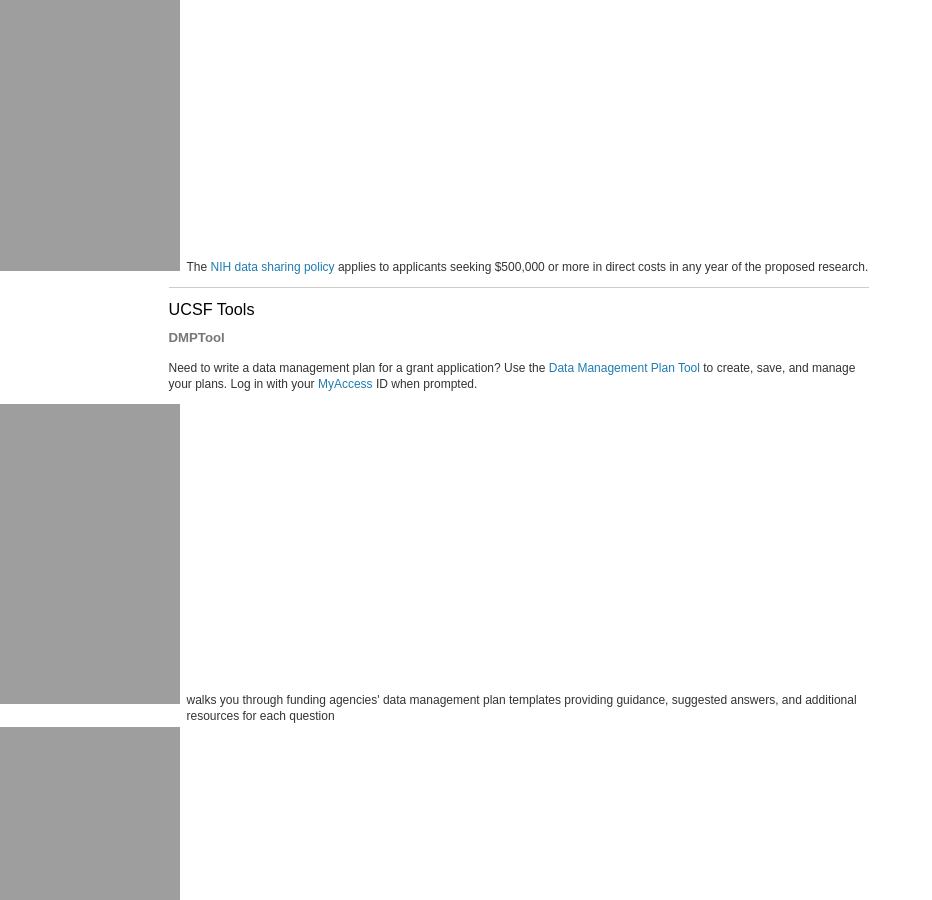
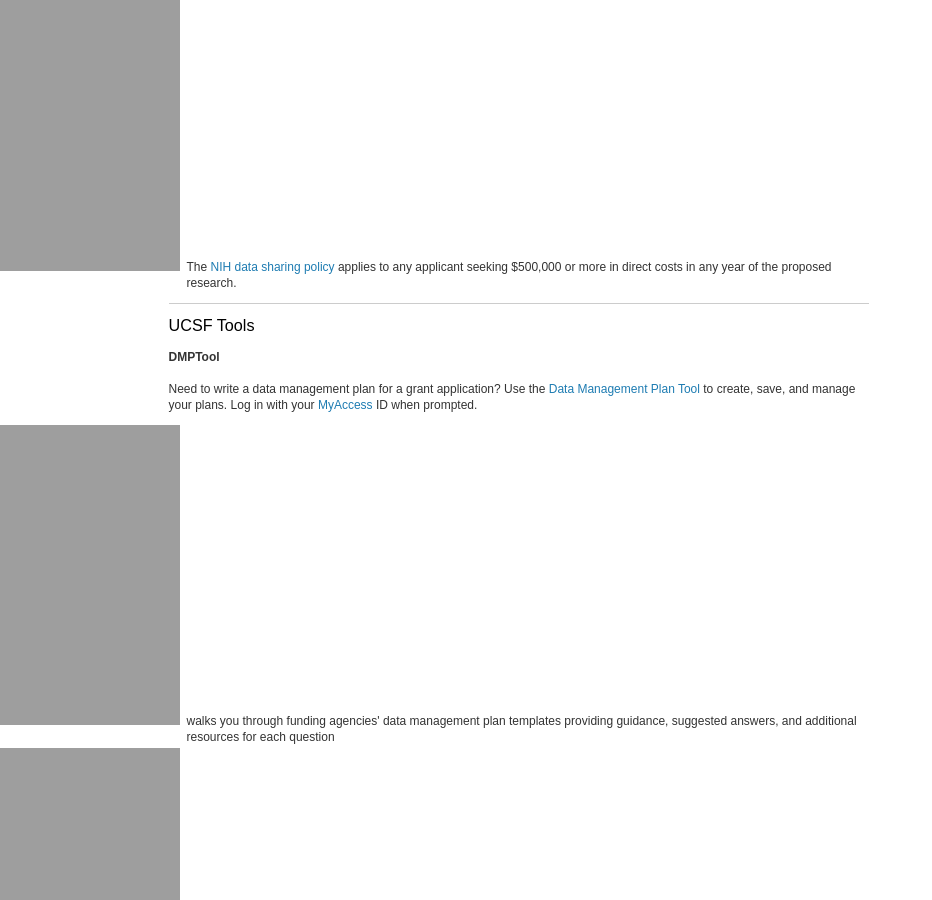
Before and after one commit to ucsf-ckm/library-menus, a Jekyll site: the page built from data-management/index.html, in a window 1280 px wide and 900 px high, scrolled down 361 px. Shown: the whole window, without its empty margins (0-932 px from the left). Built offline with Jekyll 4.4.1, drawn with Linux system fonts in a browser that asks for light colours.

Commit message:
Make all H3 into H4 for styling purposes

```diff
--- a/data-management/index.html
+++ b/data-management/index.html
@@ -42,7 +42,7 @@ title: Data Management
               <h2 class="title">Data Sharing Policies</h2>
               <div class="content">
                 <ul>
-                <li>The <a href="http://grants.nih.gov/grants/policy/data_sharing/">NIH data sharing policy</a> applies to applicants seeking $500,000 or more in direct costs in any year of the proposed research.</li>
+                <li>The <a href="http://grants.nih.gov/grants/policy/data_sharing/">NIH data sharing policy</a> applies to any applicant seeking $500,000 or more in direct costs in any year of the proposed research.</li>
                 </ul>
 
               </div>
@@ -54,7 +54,7 @@ title: Data Management
             <div class="block-inner">
               <h2 class="title">UCSF Tools</h2>
               <div class="content">
-               <h3>DMPTool</h3>
+               <h4>DMPTool</h4>
                 <p>Need to write a data management plan for a grant application? Use the <a href="https://dmp.cdlib.org/">Data Management Plan Tool</a> to create, save, and manage your plans. Log in with your <a href="http://it.ucsf.edu/services/myaccess-sso/faqs">MyAccess</a> ID when prompted.</p>
               <ul>
 <li>walks you through funding agencies' data management plan templates providing guidance, suggested answers, and additional resources for each question</li>
```
